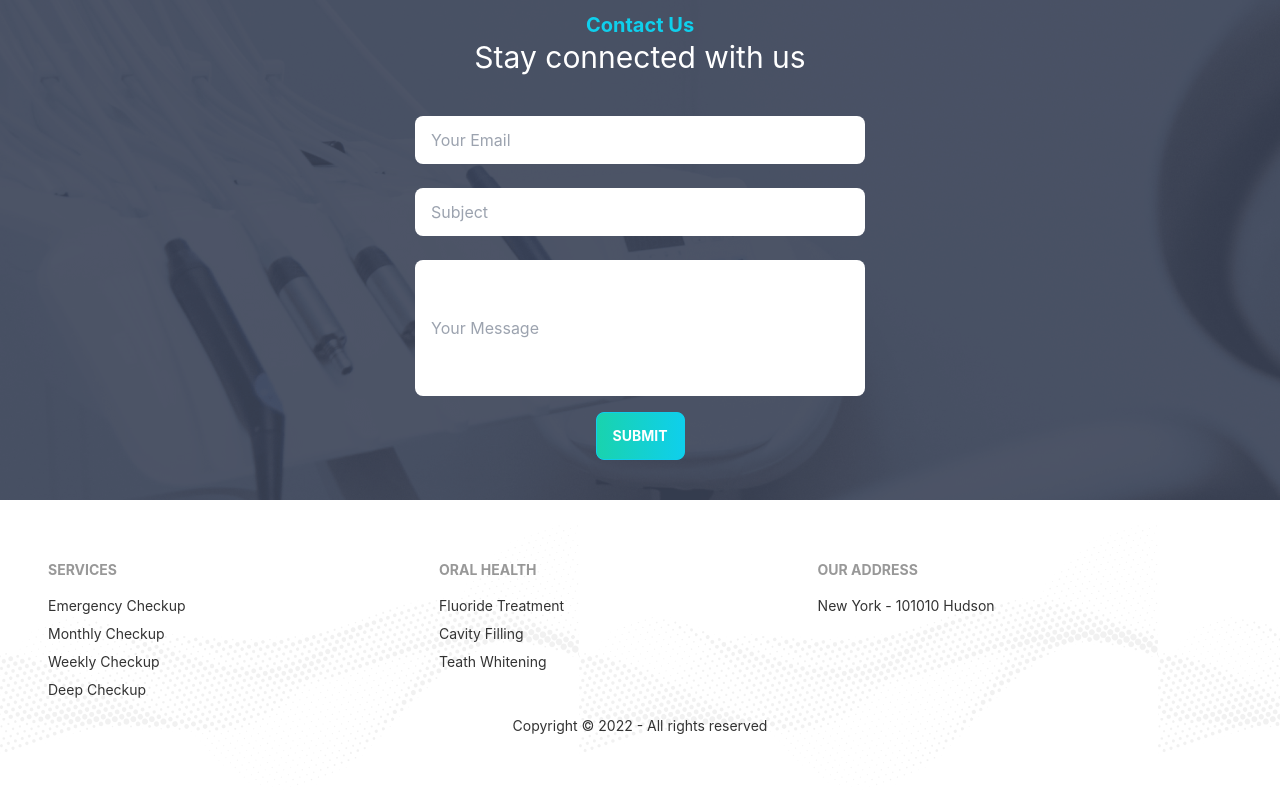
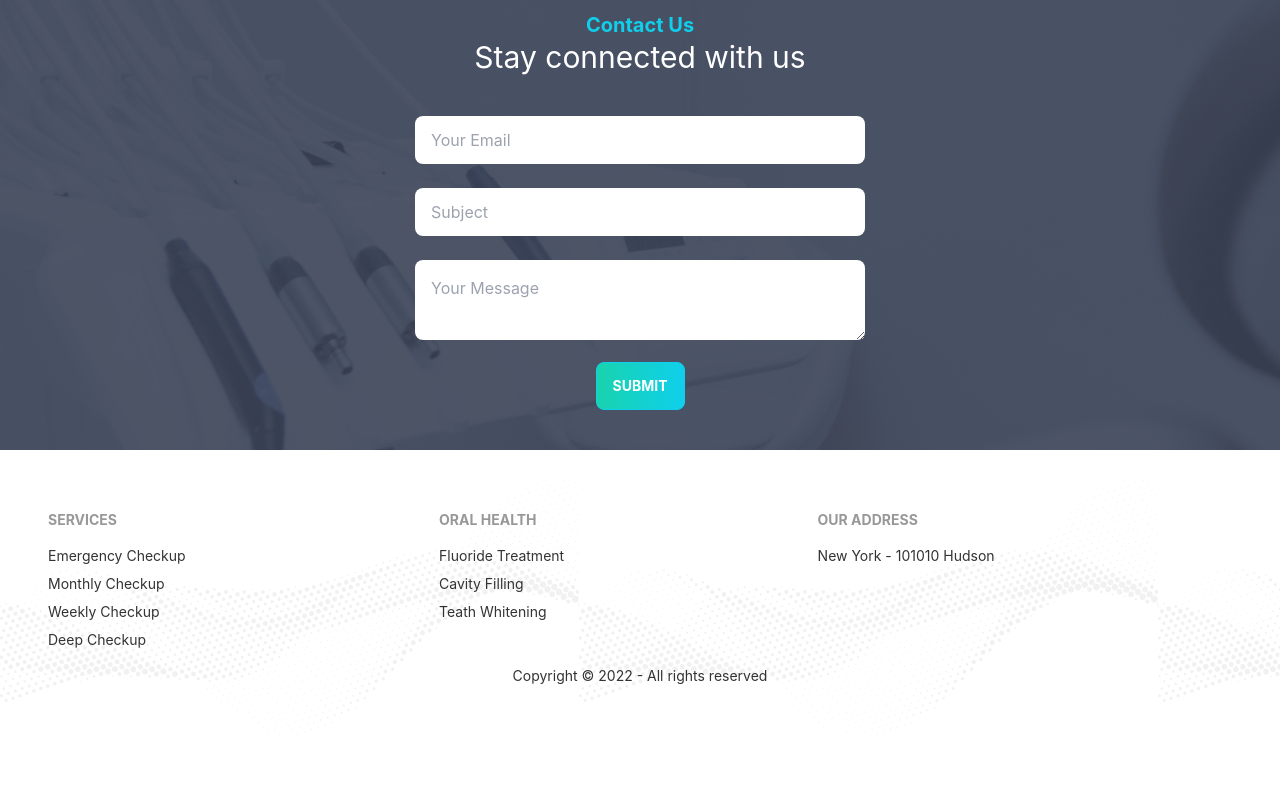
Before and after one commit to mdsohag65/patient-care-client, a React (Create React App) app: page / in a window 1280 px wide. Shown: the part 3634-4434 px from the top of the page. After the commit the page ends 4396 px from the top, so only its background shows below. Built offline with nearby package versions, Linux system fonts and the light colour scheme.

Commit message:
edit the contact form

```diff
--- a/src/Pages/Home/Contact.js
+++ b/src/Pages/Home/Contact.js
@@ -19,7 +19,7 @@ const Contact = () => {
                     <input className='w-[450px] h-[48px] rounded-lg p-4' type="subject" name="subject" id="" placeholder='Subject' />
                     <br />
                     <br />
-                    <input className='w-[450px] h-[136px] rounded-lg p-4 mb-4' type="message" name="message" id="" placeholder='Your Message' />
+                    <textarea className='w-[450px] rounded-lg p-4 mb-4' type="message" name="message" id="" placeholder='Your Message' />
                     <br />
                     <CommonBtn>Submit</CommonBtn>
                 </form>
```
